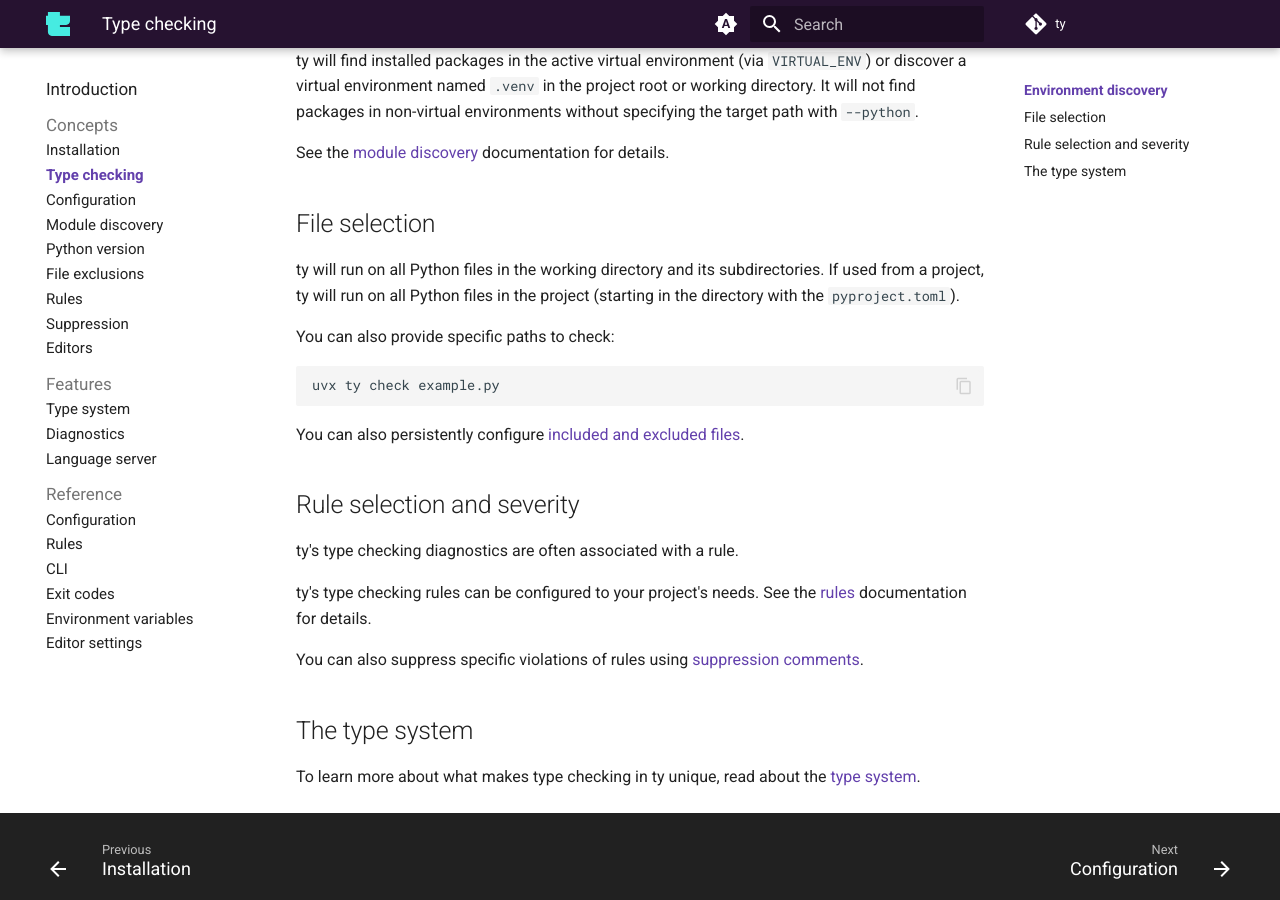
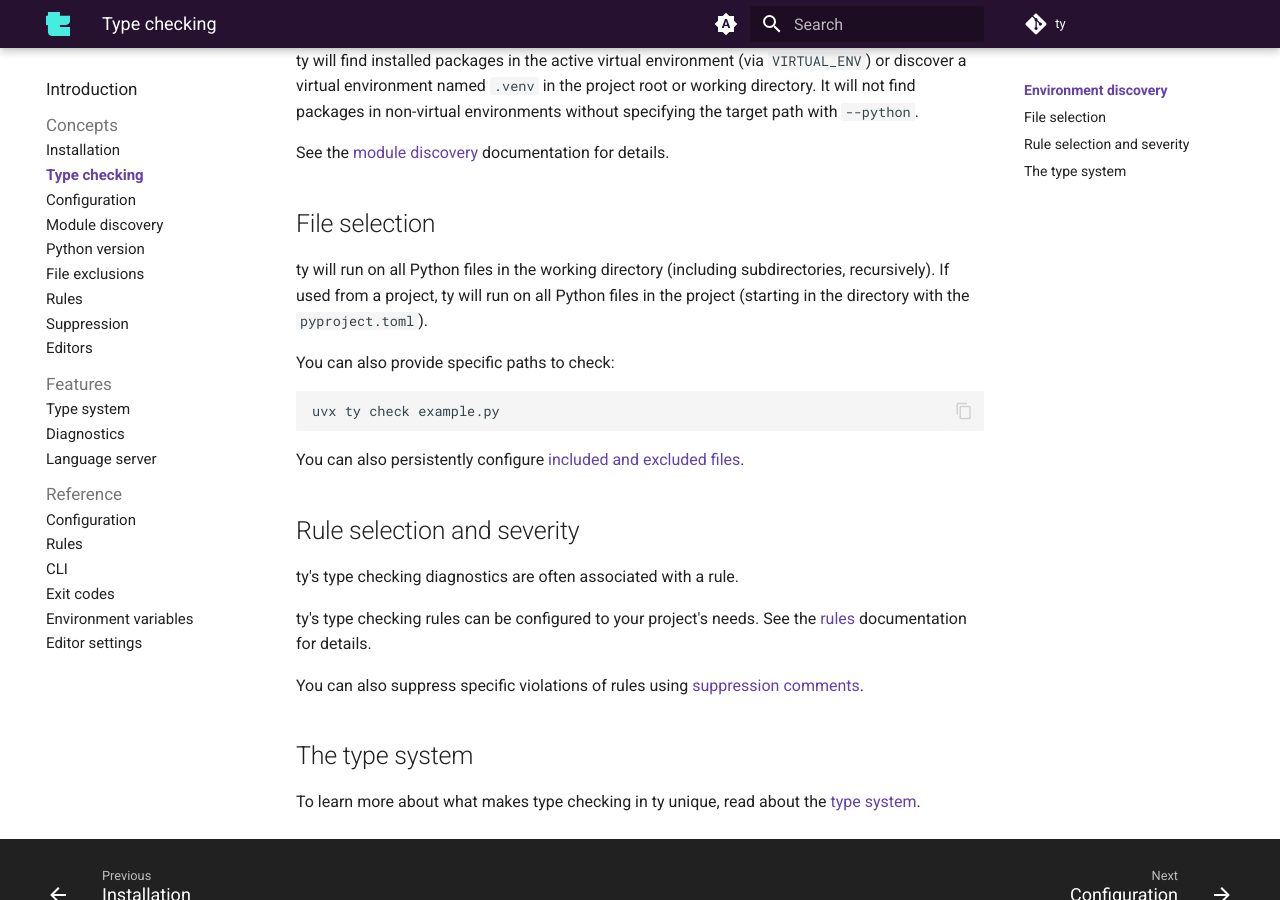
Before and after one commit to astral-sh/ty, an MkDocs documentation site: the page built from docs/type-checking.md, in a window 1280 px wide and 900 px high, scrolled down 536 px. Built offline with MkDocs 1.6.1 and Material for MkDocs 9.7.7, drawn with Linux system fonts in a browser that asks for light colours; comment, search, counter and statistics services are not loaded.

Commit message:
Recursively

```diff
--- a/docs/type-checking.md
+++ b/docs/type-checking.md
@@ -24,9 +24,9 @@
 
 ## File selection
 
-ty will run on all Python files in the working directory and its subdirectories. If used from a
-project, ty will run on all Python files in the project (starting in the directory with the
-`pyproject.toml`).
+ty will run on all Python files in the working directory (including subdirectories, recursively).
+If used from a project, ty will run on all Python files in the project (starting in the directory
+with the `pyproject.toml`).
 
 You can also provide specific paths to check:
 
```
